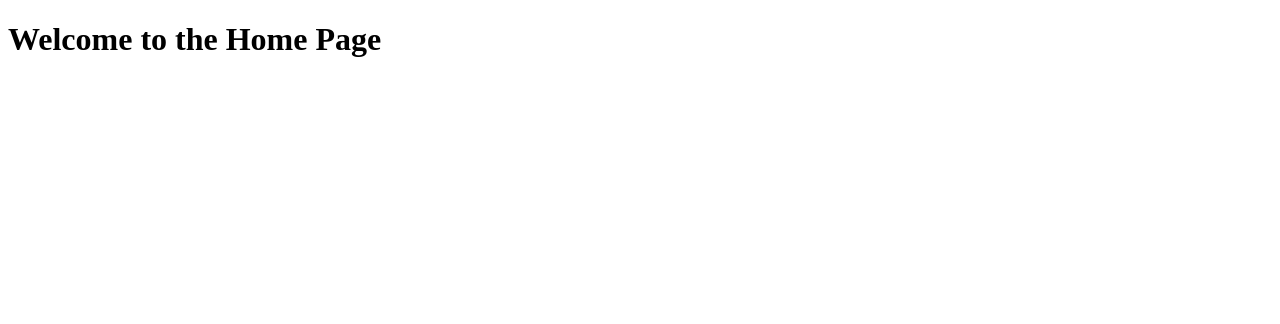
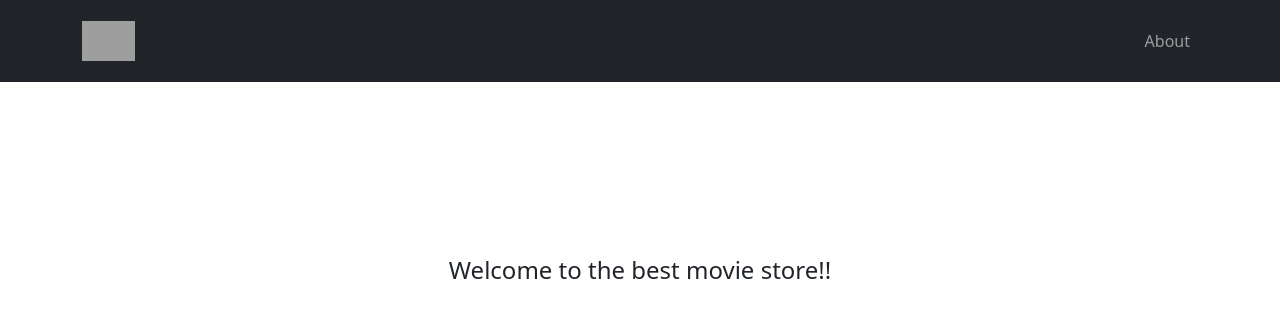
Before and after one commit to endang-ismaya/django-movie-store, a Django app: page / in a window 1280 px wide. Shown: the top 324 px of the page. Run offline with Django 5.2, Linux system fonts and the light colour scheme; some libraries are stand-ins or nearby versions; grey boxes are pictures that could not be loaded.

Commit message:
insert bootstrap and update index & about page

```diff
--- a/apps/home/urls.py
+++ b/apps/home/urls.py
@@ -4,5 +4,5 @@ from apps.home import views
 
 urlpatterns = [
     path("", views.index, name="home.index"),
-    path("", views.about, name="home.about"),
+    path("about/", views.about, name="home.about"),
 ]
--- a/apps/home/views.py
+++ b/apps/home/views.py
@@ -5,11 +5,15 @@ from django.shortcuts import render
 
 def index(request):
     """home index view"""
-    context = {}
+    template_data = {}
+    template_data["title"] = "Movies Store"
+    context = {"template_data": template_data}
     return render(request, "home/index.html", context)
 
 
 def about(request):
     """about view"""
-    context = {}
+    template_data = {}
+    template_data["title"] = "About"
+    context = {"template_data": template_data}
     return render(request, "home/about.html", context)
--- a/templates/base.html
+++ b/templates/base.html
@@ -1,12 +1,25 @@
+{% load static %}
 <!DOCTYPE html>
-<html lang="en">
+<html>
   <head>
-    <meta charset="UTF-8" />
-    <meta name="viewport" content="width=device-width, initial-scale=1.0" />
-    <title>Base Template</title>
+    <meta name="viewport" content="width=device-width,initial-scale=1" />
+    <title>{{ template_data.title }}</title>
+    <link href="https://cdn.jsdelivr.net/npm/bootstrap@5.3.3/dist/css/bootstrap.min.css" rel="stylesheet" crossorigin="anonymous" />
+    <link rel="stylesheet" href="https://cdnjs.cloudflare.com/ajax/libs/font-awesome/6.1.1/css/all.min.css" />
+    <link href="https://fonts.googleapis.com/css2?family=Poppins:wght@300;400;500;600;700&display=swap" rel="stylesheet" />
+    <script src="https://cdn.jsdelivr.net/npm/bootstrap@5.3.3/dist/js/bootstrap.bundle.min.js" crossorigin="anonymous"></script>
+    <link rel="stylesheet" type="text/css" href="{% static 'css/style.css' %}" />
   </head>
   <body>
-    {% block content %}
-    {% endblock %}
+    <!-- Header -->
+    {% include 'includes/header.html' %}
+    <!-- Header -->
+    <div>
+      {% block content %}
+
+      {% endblock %}
+    </div>
+    <!-- Footer -->
+    <!-- Footer -->
   </body>
 </html>
--- a/templates/home/index.html
+++ b/templates/home/index.html
@@ -1,4 +1,18 @@
 {% extends 'base.html' %}
 {% block content %}
-  <h1>Welcome to the Home Page</h1>
+  <header class="masthead bg-index text-white text-center py-4">
+    <div class="container d-flex align-items-center flex-column pt-2">
+      <h2>Movies Store</h2>
+      <p>Your Ticket to Unlimited Entertainment!</p>
+    </div>
+  </header>
+  <div class="p-3">
+    <div class="container">
+      <div class="row mt-3">
+        <div class="col mx-auto text-center mb-3">
+          <h4>Welcome to the best movie store!!</h4>
+        </div>
+      </div>
+    </div>
+  </div>
 {% endblock %}
--- a/templates/includes/header.html
+++ b/templates/includes/header.html
@@ -0,0 +1,14 @@
+{% load static %}
+<!-- Header -->
+<nav class="p-3 navbar navbar-dark bg-dark navbar-expand-lg">
+  <div class="container">
+    <a class="navbar-brand" href="{% url 'home.index' %}"><img src="{% static 'img/logo.png' %}" alt="logo" height="40" /></a>
+    <button class="navbar-toggler" type="button" data-bs-toggle="collapse" data-bs-target="#navbarNavAltMarkup" aria-controls="navbarNavAltMarkup" aria-expanded="false" aria-label="Toggle navigation"><span class="navbar-toggler-icon"></span></button>
+    <div class="collapse navbar-collapse" id="navbarNavAltMarkup">
+      <div class="navbar-nav ms-auto navbar-ml">
+        <a class="nav-link" href="{% url 'home.about' %}">About</a>
+      </div>
+    </div>
+  </div>
+</nav>
+<!-- Header -->
```
Also changed, not shown: templates/home/about.html (+16 -1 lines), 4 other files.
